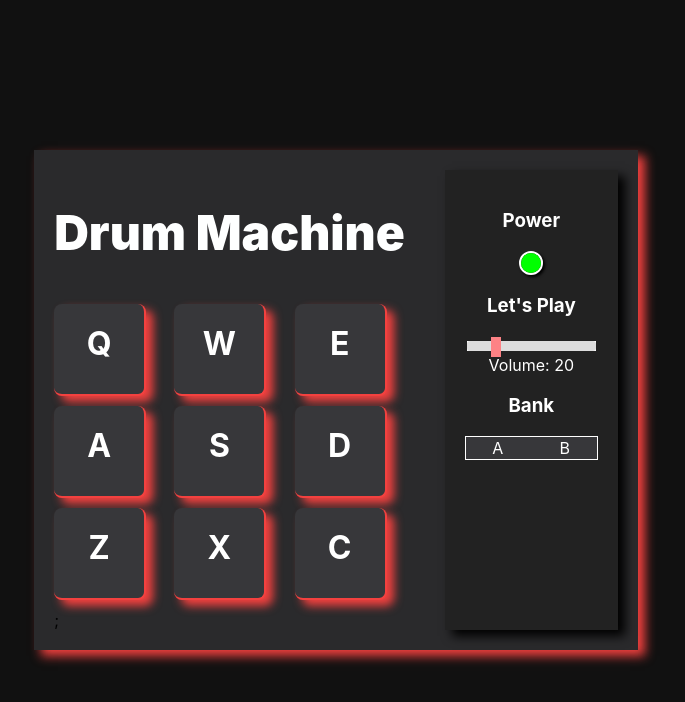
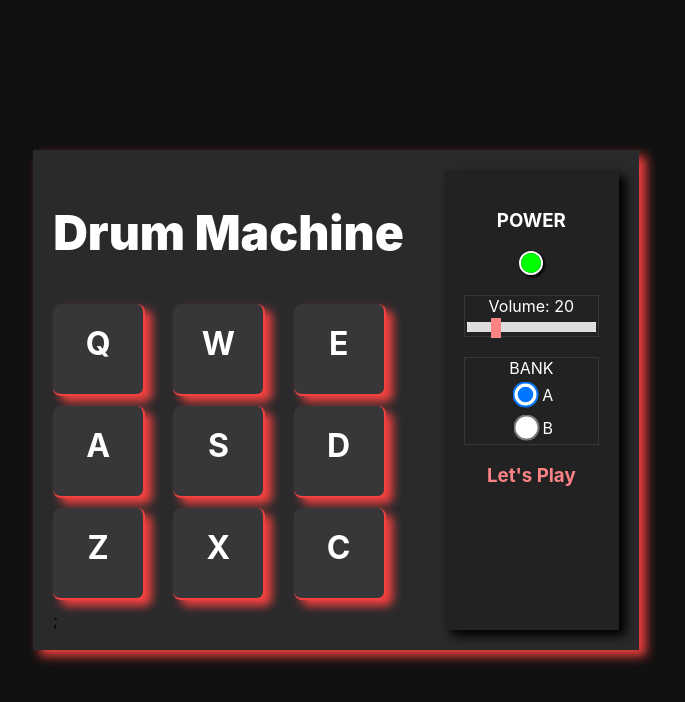
Before and after one commit to Stryyder/drum-machine, a React (Create React App) app: page / in a window 1280 px wide. Shown: the top 702 px of the page, without its empty margins (304-989 px from the left). Built offline with nearby package versions, Linux system fonts and the light colour scheme.

Commit message:
99% up on controls

```diff
--- a/src/App.css
+++ b/src/App.css
@@ -27,6 +27,19 @@ h2 {
   display: grid;
   height: 100%;
   place-items: center;
+}
+
+input[type="radio"] {
+  transform: scale(2);
+}
+
+#display {
+  color: var(--highlight-color);
+}
+
+.controlLabel {
+  border: 1px solid white;
+  background: var(--dark-color-offset);
 }
 
 #drum-machine {
@@ -106,17 +119,18 @@ h2 {
 }
 
 .optionToggle {
-  display: grid;
-  grid-template-columns: 1fr 1fr;
-  grid-gap: 3px;
-  justify-items: stretch;
-  border: 1px solid white;
+  display: flex;
+  flex-direction: column;
+  justify-items: center;
+  align-content: center;
+  font-size: 1em;
+
   cursor: pointer;
-  background-color: var(--dark-color-offset);
 }
 
 .optionToggleItem {
-  border: 1px solid var(--dark-color-offset);
+  border: 1px solid var(--highlight-color);
+  margin: 10px;
 }
 
 input[type="range"] {
@@ -170,3 +184,9 @@ input[type="range"]:focus::-webkit-slider-runnable-track {
   cursor: pointer;
   border-radius: 60px;
 }
+
+.controlItem {
+  margin-bottom: 10px;
+  margin-top: 20px;
+  border: 1px solid var(--dark-color-offset);
+}
--- a/src/App.js
+++ b/src/App.js
@@ -22,19 +22,20 @@ import x2 from "./sounds/17.wav";
 import c2 from "./sounds/18.wav";
 
 const data = [
-  { id: "(C4)261.6256", letter: "Q", src: q, src2: q2, id2: "clap" },
-  { id: "(D4)293.6648", letter: "W", src: w, src2: w2, id2: "hat2" },
-  { id: "(E4)329.6276", letter: "E", src: e, src2: e2, id2: "hiss" },
-  { id: "(F4)349.2282", letter: "A", src: a, src2: a2, id2: "kick2" },
-  { id: "(G4)391.9954", letter: "S", src: s, src2: s2, id2: "openHat2" },
-  { id: "(A4)440.0000", letter: "D", src: d, src2: d2, id2: "triangle2" },
-  { id: "(B4)493.8833", letter: "Z", src: z, src2: z2, id2: "crash2" },
-  { id: "(C5)523.2511", letter: "X", src: x, src2: x2, id2: "deepKick" },
-  { id: "(D5)587.3295", letter: "C", src: c, src2: c2, id2: "snare4" }
+  { id: "C4", keyTrigger: "Q", src: q, src2: q2, id2: "clap" },
+  { id: "D4", keyTrigger: "W", src: w, src2: w2, id2: "hat2" },
+  { id: "E4", keyTrigger: "E", src: e, src2: e2, id2: "hiss" },
+  { id: "F4", keyTrigger: "A", src: a, src2: a2, id2: "kick2" },
+  { id: "G4", keyTrigger: "S", src: s, src2: s2, id2: "openHat2" },
+  { id: "A4", keyTrigger: "D", src: d, src2: d2, id2: "triangle2" },
+  { id: "B4", keyTrigger: "Z", src: z, src2: z2, id2: "crash2" },
+  { id: "C5", keyTrigger: "X", src: x, src2: x2, id2: "deepKick" },
+  { id: "D5", keyTrigger: "C", src: c, src2: c2, id2: "snare4" }
 ];
 
 const ON = "rgba(0,255,0,1)";
 const OFF = "rgba(0,255,0,0)";
+
 class App extends Component {
   constructor(props) {
     super(props);
@@ -44,7 +45,8 @@ class App extends Component {
       powerStyle: ON,
       volume: "0.2",
       volumeDisplay: "20",
-      bankExpand: false,
+      bankA: "checked",
+      bankB: "",
       introSong: ["E", "W", "Q", "W", "Q", "Q", "E", "S", "A", "D", "X", "X"]
     };
   }
@@ -58,12 +60,19 @@ class App extends Component {
 
   togglePower = () => {
     this.setState({ power: !this.state.power });
+    let powerIndicator = document.getElementById("powerIndicator");
 
     if (this.state.power) {
       this.setState({ powerStyle: OFF });
+      powerIndicator.style.background = OFF;
     } else {
       this.setState({ powerStyle: ON });
+      powerIndicator.style.background = ON;
     }
+
+    data.map(item =>
+      document.getElementById(item["id"]).classList.toggle("drum-pad-active")
+    );
   };
 
   handleVolume = event => {
@@ -76,6 +85,14 @@ class App extends Component {
       .forEach(a => (a.volume = event.target.value));
   };
 
+  toggleBank = () => {
+    if (this.state.bankA === "checked") {
+      this.setState({ bankA: "", bankB: "checked" });
+    } else {
+      this.setState({ bankA: "checked", bankB: "" });
+    }
+  };
+
   render() {
     return (
       <div id="drum-machine">
@@ -85,9 +102,9 @@ class App extends Component {
             <Drumpad
               key={d.id}
               id={d.id}
-              letter={d.letter}
+              keyTrigger={d.keyTrigger}
               src={d.src}
-              src2={d.src2}
+              power={this.state.power}
             />
           ))}
           ;
@@ -97,7 +114,12 @@ class App extends Component {
             power={this.state.powerStyle}
             togglePower={this.togglePower}
             volume={this.state.volume}
+            handleVolume={this.handleVolume}
             volumeDisplay={this.state.volumeDisplay}
+            powerStyle={this.state.powerStyle}
+            bankA={this.state.bankA}
+            bankB={this.state.bankB}
+            toggleBank={this.toggleBank}
           />
         </div>
       </div>
--- a/src/Controls.js
+++ b/src/Controls.js
@@ -2,17 +2,19 @@ import React from "react";
 
 const Controls = props => {
   return (
-    <div className="controls">
-      <h3>Power</h3>
-      <div id="power-control">
-        <div id="powerIndicator" onClick={props.togglePower}></div>
+    <>
+      <h3>POWER</h3>
+      <div id="power-control" className="controlItem">
+        <div
+          id="powerIndicator"
+          onClick={props.togglePower}
+          style={{ background: props.powerStyle }}
+        ></div>
       </div>
 
-      <div>
-        <h3 id="display">Let's Play</h3>
-      </div>
-
-      <div id="volumeSlider">
+      <div id="volumeSlider" className="controlItem">
+        <label htmlFor="volume">Volume: {props.volumeDisplay}</label>
+        <br />
         <input
           id="volume"
           type="range"
@@ -22,16 +24,39 @@ const Controls = props => {
           value={props.volume}
           onChange={props.handleVolume}
         />
-        <br />
-        <label htmlFor="volume">Volume: {props.volumeDisplay}</label>
       </div>
 
-      <h3>Bank</h3>
-      <div className="optionToggle" id="bankToggle">
-        <div className="optionToggleItem">A</div>
-        <div className="optionToggleItem">B</div>
+      <div className="optionToggle controlItem" id="bankToggle">
+        <label htmlFor="volumeControls">BANK</label>
+        <form id="volumeControls">
+          <input
+            id="bankA"
+            type="radio"
+            name="bank"
+            value="A"
+            className="optionToggleItem"
+            checked={props.bankA}
+            onClick={props.toggleBank}
+          />
+          <label htmlFor="bankA">A</label>
+          <br />
+          <input
+            id="bankB"
+            type="radio"
+            name="bank"
+            value="B"
+            className="optionToggleItem"
+            checked={props.bankB}
+            onClick={props.toggleBank}
+          />
+          <label htmlFor="bankB">B</label>
+        </form>
       </div>
-    </div>
+
+      <div>
+        <h3 id="display">Let's Play</h3>
+      </div>
+    </>
   );
 };
 
--- a/src/Drumpad.js
+++ b/src/Drumpad.js
@@ -2,19 +2,21 @@ import React, { Component } from "react";
 
 class Drumpad extends Component {
   handleClick = () => {
-    let sound = document.getElementById(this.props.letter);
-    let soundStyle = document.getElementById(this.props.id);
-    document.getElementById("display").innerHTML = this.props.id;
-    soundStyle.classList.toggle("drum-pad-active");
-    setTimeout(() => {
-      soundStyle.classList.toggle("drum-pad-active");
-    }, 100);
-    sound.play();
-    sound.currentTime = 0;
+    if (this.props.power) {
+      let sound = document.getElementById(this.props.keyTrigger);
+      let soundDiv = document.getElementById(this.props.id);
+      document.getElementById("display").innerHTML = this.props.id;
+      soundDiv.classList.toggle("drum-pad-active");
+      setTimeout(() => {
+        soundDiv.classList.toggle("drum-pad-active");
+      }, 100);
+      sound.play();
+      sound.currentTime = 0;
+    }
   };
 
   keyPressed = event => {
-    if (event.keyCode === this.props.letter.charCodeAt()) {
+    if (event.keyCode === this.props.keyTrigger.charCodeAt()) {
       this.handleClick();
     }
   };
@@ -24,12 +26,12 @@ class Drumpad extends Component {
       <div id={this.props.id} className="drum-pad" onClick={this.handleClick}>
         {document.addEventListener("keydown", this.keyPressed)}
 
-        {this.props.letter}
+        {this.props.keyTrigger}
+
         <audio
           preload="auto"
-          id={this.props.letter}
+          id={this.props.keyTrigger}
           src={this.props.src}
-          ref={this.audio}
           className="clip"
         >
           Your browser does not support the audio element.
```
